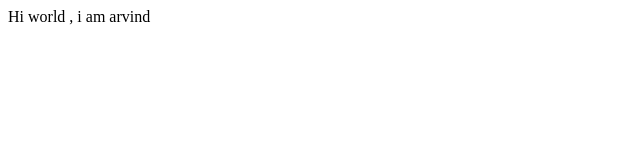
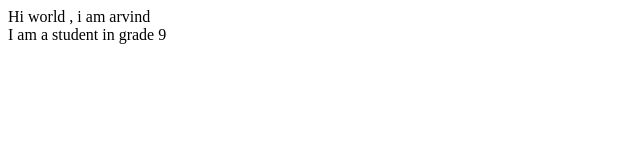
Before and after one commit to orizo779/orizo779, a plain HTML site: page index.html in a window 1280 px wide. Shown: the whole page, without its empty margins (0-640 px from the left). Drawn offline with Linux system fonts and the light colour scheme.

Commit message:
Edit index.html file

```diff
--- a/index.html
+++ b/index.html
@@ -4,6 +4,7 @@
 	<title>My website</title>
 </head>
 <body>
-Hi world , i am arvind
+Hi world , i am arvind <br>
+I am a student in grade 9
 </body>
 </html>
```
